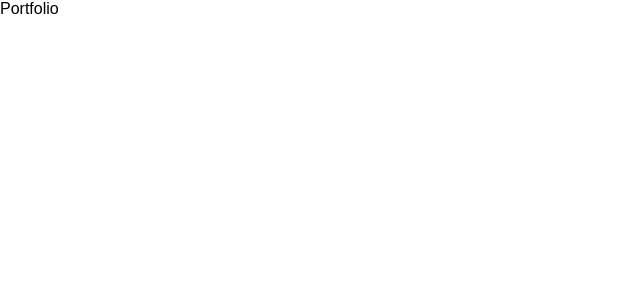
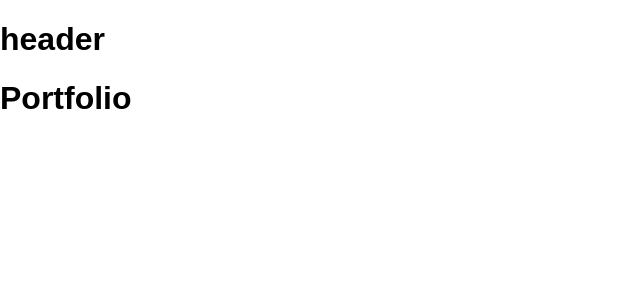
Before and after one commit to husheric/TTP-FS20180728, a React (Create React App) app in the folder frontend/: page /Portfolio in a window 1280 px wide. Shown: the top 300 px of the page, without its empty margins (0-640 px from the left). Built offline with nearby package versions, Linux system fonts and the light colour scheme.

Commit message:
barebones portfolio component completed

```diff
--- a/frontend/src/App.js
+++ b/frontend/src/App.js
@@ -11,7 +11,7 @@ class App extends Component {
     super();
 
     this.state = {
-      user: null,
+      user: true,
       name: '',
       email: '',
       password: ''
--- a/frontend/src/Components/Portfolio.jsx
+++ b/frontend/src/Components/Portfolio.jsx
@@ -4,7 +4,12 @@ class Portfolio extends Component {
   render() {
     return (
       <div>
-        <div>Portfolio</div>
+        <div className='header' >
+          <h1>header</h1>
+        </div>
+        <div>
+          <h1>Portfolio</h1>
+        </div>
       </div>
     );
   }
```
